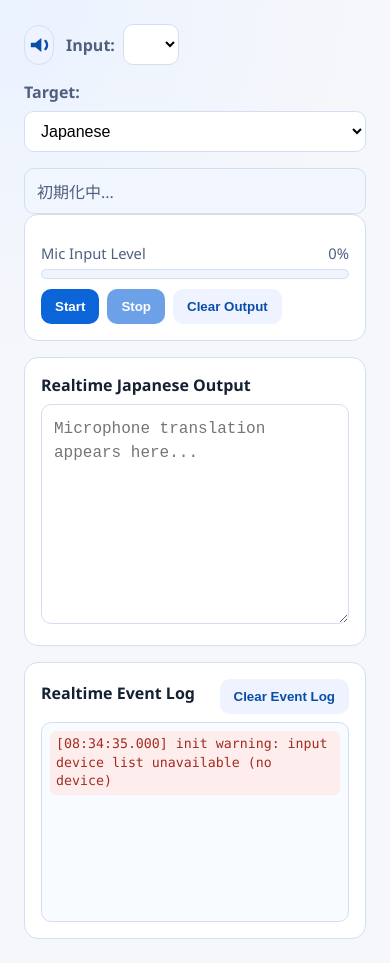
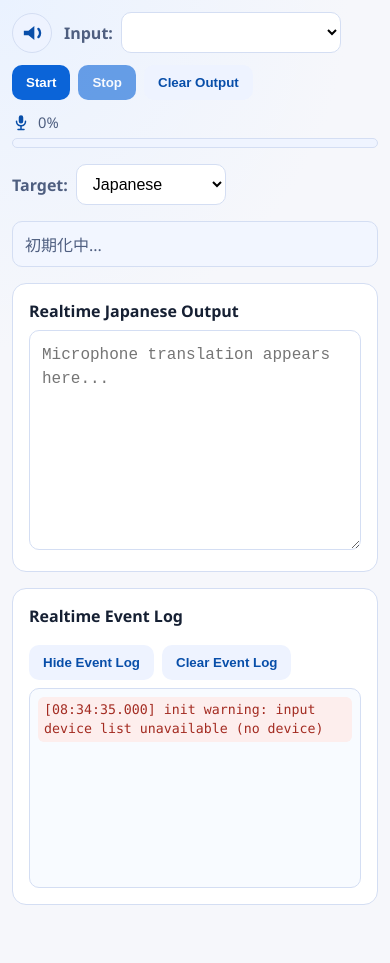
Before and after one commit to takashiuesaka/InterpreterApp, an Electron app: page renderer/index.html in a window 390 px wide. After the commit the page ends 917 px from the top, so only its background shows below. Drawn offline with Linux system fonts and the light colour scheme; no server answers.

Commit message:
Feature/responsive control layout (#5)

```diff
--- a/renderer/app.js
+++ b/renderer/app.js
@@ -5,11 +5,13 @@ const audioMuteToggleButton = document.getElementById('audioMuteToggleButton');
 const startButton = document.getElementById('startButton');
 const stopButton = document.getElementById('stopButton');
 const clearButton = document.getElementById('clearButton');
+const toggleEventLogButton = document.getElementById('toggleEventLogButton');
 const clearEventLogButton = document.getElementById('clearEventLogButton');
 const statusBox = document.getElementById('status');
 const micLevelBar = document.getElementById('micLevelBar');
 const micLevelValue = document.getElementById('micLevelValue');
 const eventLog = document.getElementById('eventLog');
+const eventLogPanel = document.getElementById('eventLogPanel');
 
 let unsubscribeDeltaListener = null;
 let unsubscribeDoneListener = null;
@@ -29,6 +31,7 @@ let isTranslatedAudioMuted = false;
 let selectedInputDeviceId = 'default';
 let isSwitchingInputDevice = false;
 let deviceChangeListener = null;
+let isEventLogVisible = true;
 
 const TARGET_SAMPLE_RATE = 24000;
 const OUTPUT_SAMPLE_RATE = 24000;
@@ -59,6 +62,17 @@ function pushEventLogLine(text, isError) {
 
 function clearEventLog() {
   eventLog.textContent = '';
+}
+
+function renderEventLogVisibility() {
+  if (isEventLogVisible) {
+    eventLogPanel.classList.remove('event-log-collapsed');
+    toggleEventLogButton.textContent = 'Hide Event Log';
+    return;
+  }
+
+  eventLogPanel.classList.add('event-log-collapsed');
+  toggleEventLogButton.textContent = 'Show Event Log';
 }
 
 function playPcm16AudioBase64(audioBase64) {
@@ -533,6 +547,11 @@ clearEventLogButton.addEventListener('click', () => {
   pushEventLogLine(`[${formatTimestamp(Date.now())}] client: event log cleared`, false);
 });
 
+toggleEventLogButton.addEventListener('click', () => {
+  isEventLogVisible = !isEventLogVisible;
+  renderEventLogVisibility();
+});
+
 async function initialize() {
   updateButtons(false);
   updateMicLevel(0);
@@ -647,6 +666,7 @@ async function initialize() {
 
 initialize();
 renderAudioMuteToggle();
+renderEventLogVisibility();
 
 window.addEventListener('beforeunload', () => {
   stopRealtimeTranslation();
--- a/renderer/index.html
+++ b/renderer/index.html
@@ -44,6 +44,29 @@
             <label for="inputDevice">Input:</label>
             <select id="inputDevice" aria-label="Input device"></select>
           </div>
+
+          <div class="header-live-controls">
+            <div class="actions">
+              <button id="startButton" type="button">Start</button>
+              <button id="stopButton" type="button" disabled>Stop</button>
+              <button id="clearButton" type="button" class="secondary">Clear Output</button>
+            </div>
+
+            <div class="mic-monitor" aria-live="polite">
+              <div class="mic-monitor-header">
+                <svg class="mic-icon" viewBox="0 0 24 24" aria-hidden="true">
+                  <path
+                    d="M12 3a3 3 0 0 1 3 3v5a3 3 0 0 1-6 0V6a3 3 0 0 1 3-3zm-7 8a1 1 0 0 1 2 0 5 5 0 0 0 10 0 1 1 0 1 1 2 0 7 7 0 0 1-6 6.93V21h3a1 1 0 1 1 0 2H8a1 1 0 1 1 0-2h3v-3.07A7 7 0 0 1 5 11z"
+                    fill="currentColor"
+                  />
+                </svg>
+                <span id="micLevelValue">0%</span>
+              </div>
+              <div class="mic-level-track" role="meter" aria-label="Microphone input level">
+                <div id="micLevelBar" class="mic-level-bar"></div>
+              </div>
+            </div>
+          </div>
         </div>
 
         <div class="header-controls">
@@ -56,34 +79,19 @@
 
       <section class="status" id="status">初期化中...</section>
 
-      <section class="panel">
-        <div class="mic-monitor" aria-live="polite">
-          <div class="mic-monitor-header">
-            <span>Mic Input Level</span>
-            <span id="micLevelValue">0%</span>
-          </div>
-          <div class="mic-level-track" role="meter" aria-label="Microphone input level">
-            <div id="micLevelBar" class="mic-level-bar"></div>
-          </div>
-        </div>
-
-        <div class="actions">
-          <button id="startButton" type="button">Start</button>
-          <button id="stopButton" type="button" disabled>Stop</button>
-          <button id="clearButton" type="button" class="secondary">Clear Output</button>
-        </div>
-      </section>
-
       <section class="panel-grid">
         <article class="panel full-width">
           <label for="translatedText">Realtime Japanese Output</label>
           <textarea id="translatedText" readonly placeholder="Microphone translation appears here..."></textarea>
         </article>
 
-        <article class="panel full-width">
+        <article id="eventLogPanel" class="panel full-width">
           <div class="event-log-header">
             <label for="eventLog">Realtime Event Log</label>
-            <button id="clearEventLogButton" type="button" class="secondary">Clear Event Log</button>
+            <div class="event-log-controls">
+              <button id="toggleEventLogButton" type="button" class="secondary">Hide Event Log</button>
+              <button id="clearEventLogButton" type="button" class="secondary">Clear Event Log</button>
+            </div>
           </div>
           <div id="eventLog" class="event-log" aria-live="polite"></div>
         </article>
--- a/renderer/styles.css
+++ b/renderer/styles.css
@@ -22,15 +22,16 @@ body {
 }
 
 .app {
-  max-width: 1200px;
-  margin: 0 auto;
-  padding: 24px;
+  width: 100%;
+  max-width: none;
+  margin: 0;
+  padding: clamp(12px, 2vw, 24px);
 }
 
 .header {
   display: flex;
   align-items: center;
-  justify-content: space-between;
+  justify-content: flex-start;
   gap: 16px;
   flex-wrap: wrap;
 }
@@ -39,6 +40,7 @@ body {
   display: inline-flex;
   align-items: center;
   gap: 12px;
+  flex-wrap: wrap;
   min-width: 0;
 }
 
@@ -46,6 +48,7 @@ body {
   display: inline-flex;
   align-items: center;
   gap: 8px;
+  flex: 0 0 auto;
   min-width: 0;
 }
 
@@ -57,7 +60,7 @@ body {
 }
 
 .header-input-control select {
-  width: auto;
+  width: 220px;
   min-width: 220px;
 }
 
@@ -65,7 +68,18 @@ body {
   display: inline-flex;
   align-items: center;
   gap: 8px;
+  flex: 0 0 auto;
   flex-wrap: wrap;
+}
+
+.header-live-controls {
+  display: flex;
+  align-items: center;
+  gap: 12px;
+  flex: 1 1 320px;
+  min-width: 260px;
+  width: min(100%, 900px);
+  flex-wrap: nowrap;
 }
 
 .header-controls label {
@@ -75,11 +89,12 @@ body {
 }
 
 .header-controls select {
-  width: auto;
+  width: 150px;
   min-width: 150px;
 }
 
 .audio-icon-button {
+  flex: 0 0 auto;
   width: 40px;
   height: 40px;
   padding: 0;
@@ -158,17 +173,25 @@ body {
 }
 
 .mic-monitor {
-  margin-top: 12px;
-  margin-bottom: 8px;
+  flex: 1 1 240px;
+  min-width: 160px;
+  width: 100%;
 }
 
 .mic-monitor-header {
   display: flex;
-  justify-content: space-between;
+  justify-content: flex-start;
   align-items: center;
+  gap: 8px;
   font-size: 0.92rem;
   color: var(--text-subtle);
   margin-bottom: 6px;
+}
+
+.mic-icon {
+  width: 18px;
+  height: 18px;
+  color: var(--primary-strong);
 }
 
 .mic-level-track {
@@ -192,8 +215,16 @@ body {
   display: flex;
   align-items: center;
   justify-content: space-between;
+  flex-wrap: wrap;
   gap: 10px;
   margin-bottom: 8px;
+}
+
+.event-log-controls {
+  display: inline-flex;
+  align-items: center;
+  gap: 8px;
+  flex-wrap: wrap;
 }
 
 .event-log {
@@ -207,6 +238,10 @@ body {
   font-family: 'Consolas', 'Menlo', monospace;
   font-size: 0.83rem;
   line-height: 1.4;
+}
+
+.event-log-collapsed .event-log {
+  display: none;
 }
 
 .event-log-line {
@@ -251,12 +286,16 @@ textarea:focus {
 }
 
 .actions {
-  margin-top: 10px;
   display: flex;
   align-items: center;
   justify-content: flex-start;
   gap: 8px;
   flex-wrap: wrap;
+  flex: 0 0 auto;
+}
+
+.actions button {
+  flex: 0 0 auto;
 }
 
 .toggle {
@@ -299,24 +338,39 @@ button:disabled {
 @media (max-width: 900px) {
   .header {
     align-items: flex-start;
-    flex-direction: column;
+    width: 100%;
+  }
+
+  .header-live-controls {
+    width: 100%;
+    flex-wrap: wrap;
+  }
+
+  .actions {
+    flex-wrap: wrap;
+  }
+
+  .mic-monitor {
+    flex: 1 1 100%;
+    width: 100%;
   }
 
   .header-input-control {
-    width: 100%;
+    flex: 0 0 auto;
   }
 
   .header-input-control select {
-    width: 100%;
-    min-width: 0;
+    width: 220px;
+    min-width: 220px;
   }
 
   .header-controls {
-    width: 100%;
+    flex: 0 0 auto;
+    justify-content: flex-start;
   }
 
   .header-controls select {
-    width: 100%;
+    width: 150px;
   }
 
   .panel-grid {
```
